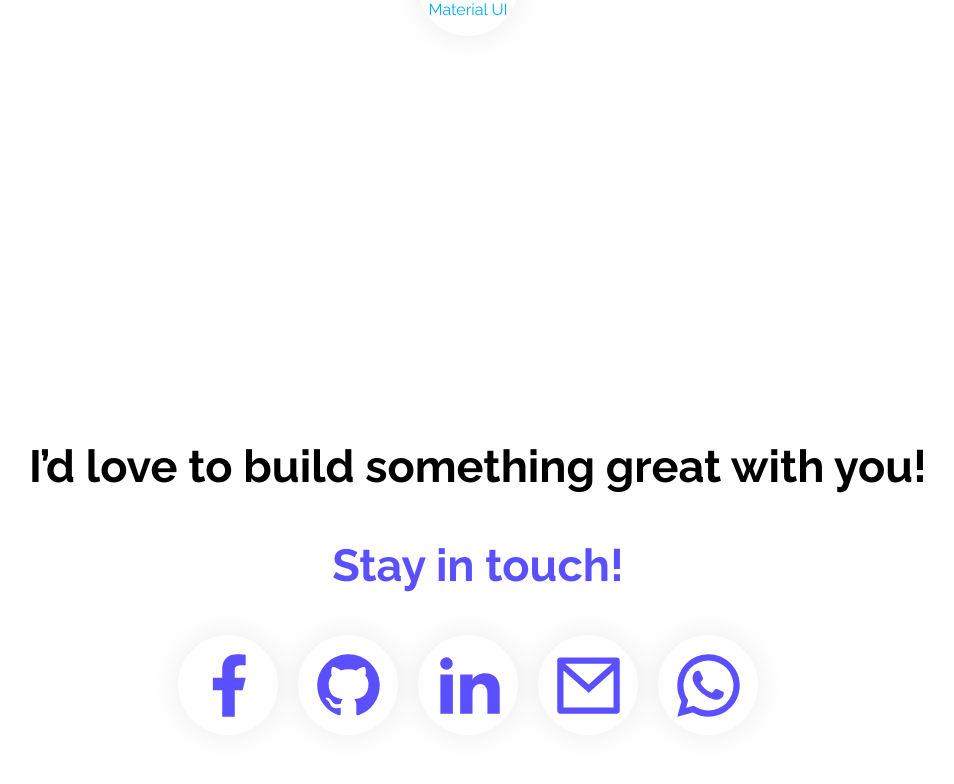
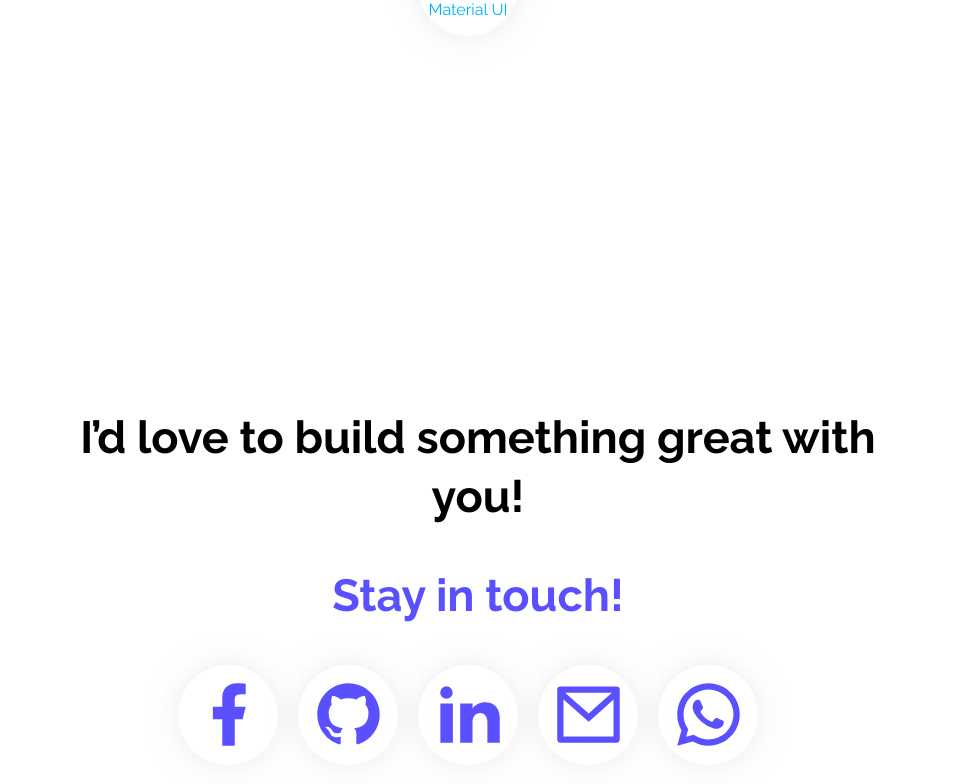
Before and after one commit to Gilisinai/protfolio, a React (Create React App) app: page / in a window 1280 px wide. Shown: the part 2134-2918 px from the top of the page, without its empty margins (162-1116 px from the left). Built offline with nearby package versions, Linux system fonts and the light colour scheme.

Commit message:
fix click to close

```diff
--- a/src/App.css
+++ b/src/App.css
@@ -484,6 +484,11 @@ ul li button:hover {
   border-radius: 50%;
   box-shadow: 0px 0px 30px rgba(206, 206, 206, 0.4);
   cursor: pointer;
+  transition: 0.3s ease-in;
+}
+
+.social:hover {
+  transform: scale(1.2);
 }
 
 /* darkmode */
@@ -502,6 +507,10 @@ ul li button:hover {
 
 .footer-icon {
   width: 75px;
+}
+
+.footer-heading{
+  width: 75%;
 }
 
 .mobile-only {
@@ -531,6 +540,8 @@ ul li button:hover {
   border-bottom: 2px solid lightgray;
   transition: 0.5s ease-in;
 }
+
+
 
 @media screen and (max-width: 1440px) {
   .half-width {
--- a/src/App.js
+++ b/src/App.js
@@ -11,19 +11,35 @@ class App extends Component {
   state = {
     darkMode: false,
     color: '#21283E',
+    showColorPicker: false,
 
   }
 
   changeModes = () => {
     this.setState({
-      darkMode : !this.state.darkMode
+      darkMode: !this.state.darkMode
     }, this.chooseColors())
 
 
   }
 
+  openPicker = () => {
+      this.setState({
+        showColorPicker: !this.state.showColorPicker
+      })
+
+  }
+
+  closePicker = () => {
+    this.setState({
+      showColorPicker: false
+    })
+  }
+
+
+
   chooseColors = () => {
-    if(!this.state.darkMode){
+    if (!this.state.darkMode) {
       document.documentElement.style.setProperty('--base', '#fff')
       document.documentElement.style.setProperty('--mode', '#21283E')
       document.documentElement.style.setProperty('--primaryColor', '#DAA520')
@@ -37,23 +53,23 @@ class App extends Component {
 
   componentDidMount = () => {
     let date = new Date
-    if(date.getHours() > 17 || date.getHours() < 6) {
+    if (date.getHours() > 17 || date.getHours() < 6) {
       this.setState({
         darkMode: true
-      }, this.chooseColors() )
+      }, this.chooseColors())
     }
   }
 
   render() {
-    const { darkMode } = this.state;
+    const { darkMode, showColorPicker } = this.state;
 
     return (
-      <div className={`body ${darkMode ? '' : ''}`}>
-        <Header changeModes={this.changeModes} darkMode={darkMode} />
-        <Intro darkMode={darkMode} />
-        <SimpleSlider darkMode={darkMode} />
-        <Skills darkMode={darkMode} />
-        <Footer darkMode={darkMode} />
+      <div className={`body ${darkMode ? '' : ''}`} >
+        <Header changeModes={this.changeModes} openPicker={this.openPicker} closePicker={this.closePicker} darkMode={darkMode} showColorPicker={showColorPicker} />
+        <Intro darkMode={darkMode}  closePicker={this.closePicker}/>
+        <SimpleSlider darkMode={darkMode} closePicker={this.closePicker}/>
+        <Skills darkMode={darkMode} closePicker={this.closePicker}/>
+        <Footer darkMode={darkMode} closePicker={this.closePicker}/>
       </div>
     );
   }
--- a/src/components/Footer.jsx
+++ b/src/components/Footer.jsx
@@ -3,18 +3,18 @@ import React, { Component } from 'react';
 class Footer extends Component {
     render() {
         return (
-            <div className="container flex-container half-width vertical  full-height" id="section4">
-                <div className="primary-heading base-color center-text mb-md">I’d love to build something great with you!</div>
+            <div className="container flex-container vertical  full-height" id="section4" onClick={this.props.closePicker}>
+                <div className="primary-heading half-width base-color center-text mb-md footer-heading">I’d love to build something great with you!</div>
                 <div className="primary-heading primary-color center-text mb-md">Stay in touch!</div>
                 <div className="flex-container space-evenly wrap">
-                    <a className="social flex-container mr-sm">
+                    <a href="https://www.facebook.com/gili.sinai" target="blank" className="social flex-container mr-sm">
                     <svg xmlns="http://www.w3.org/2000/svg" className="primary-color-icon footer-icon" viewBox="0 0 24 24" ><path fill="none" d="M0 0h24v24H0z"/><path d="M14 13.5h2.5l1-4H14v-2c0-1.03 0-2 2-2h1.5V2.14c-.326-.043-1.557-.14-2.857-.14C11.928 2 10 3.657 10 6.7v2.8H7v4h3V22h4v-8.5z"/></svg>
 
                     </a>
-                    <a className="social flex-container mr-sm">
+                    <a href="https://github.com/Gilisinai" target="blank" className="social flex-container mr-sm">
                     <svg xmlns="http://www.w3.org/2000/svg" className="primary-color-icon footer-icon" viewBox="0 0 24 24" ><path fill="none" d="M0 0h24v24H0z"/><path d="M12 2C6.475 2 2 6.475 2 12a9.994 9.994 0 0 0 6.838 9.488c.5.087.687-.213.687-.476 0-.237-.013-1.024-.013-1.862-2.512.463-3.162-.612-3.362-1.175-.113-.288-.6-1.175-1.025-1.413-.35-.187-.85-.65-.013-.662.788-.013 1.35.725 1.538 1.025.9 1.512 2.338 1.087 2.912.825.088-.65.35-1.087.638-1.337-2.225-.25-4.55-1.113-4.55-4.938 0-1.088.387-1.987 1.025-2.688-.1-.25-.45-1.275.1-2.65 0 0 .837-.262 2.75 1.026a9.28 9.28 0 0 1 2.5-.338c.85 0 1.7.112 2.5.337 1.912-1.3 2.75-1.024 2.75-1.024.55 1.375.2 2.4.1 2.65.637.7 1.025 1.587 1.025 2.687 0 3.838-2.337 4.688-4.562 4.938.362.312.675.912.675 1.85 0 1.337-.013 2.412-.013 2.75 0 .262.188.574.688.474A10.016 10.016 0 0 0 22 12c0-5.525-4.475-10-10-10z"/></svg>
                     </a>
-                    <a className="social flex-container mr-sm">
+                    <a href="https://www.linkedin.com/in/gili-sinai-a14904198/" target="blank" className="social flex-container mr-sm">
                     <svg xmlns="http://www.w3.org/2000/svg" className="primary-color-icon footer-icon" viewBox="0 0 24 24" ><path fill="none" d="M0 0h24v24H0z"/><path d="M6.94 5a2 2 0 1 1-4-.002 2 2 0 0 1 4 .002zM7 8.48H3V21h4V8.48zm6.32 0H9.34V21h3.94v-6.57c0-3.66 4.77-4 4.77 0V21H22v-7.93c0-6.17-7.06-5.94-8.72-2.91l.04-1.68z"/></svg>
                     </a>
                     <a href="mailto:gilisinai2016@gmail.com" className="social flex-container mr-sm">
--- a/src/components/Intro.jsx
+++ b/src/components/Intro.jsx
@@ -6,7 +6,7 @@ class Intro extends Component {
     render() {
 
         return (
-            <div className={`container full-height flex-container`} id="section1">
+            <div className={`container full-height flex-container`} id="section1" onClick={this.props.closePicker}>
                 <div className="flex-container half-width vertical centered">
 
                 <img src={gili} className="profile-pic" alt=""/>
--- a/src/components/ProjectSlider.jsx
+++ b/src/components/ProjectSlider.jsx
@@ -39,7 +39,7 @@ export default class SimpleSlider extends Component {
       // prevArrow: <SamplePrevArrow/>
     };
     return (
-      <div className="container" id="section2">
+      <div className="container" id="section2" onClick={this.props.closePicker}>
 
         <Slider {...settings}>
           {websites.map((website, i) => (
--- a/src/components/Skills.jsx
+++ b/src/components/Skills.jsx
@@ -2,14 +2,19 @@ import React, { Component } from 'react';
 import skills from '../data/skills'
 
 class Skills extends Component {
+    state = {
+        showText : false
+    }
+
+
     render() {
         return (
-            <div className="container flex-container wrap full-height skills" id="section3">
+            <div className="container flex-container wrap full-height skills" id="section3" onClick={this.props.closePicker}>
 
                 {skills.map((skill, i) => (
-                    <div key={i} className="social flex-container vertical skill mr-sm">
+                    <div key={i} className="social flex-container vertical skill mr-sm" onMouseOver={this.showText} onMouseOut={this.hideText}>
                         <img className="skill-icon" src={skill.icon} alt="" />
-                        <div className="skill-text" style={{color:`${skill.color}`}}>{skill.name}</div>
+                         <div className="skill-text" style={{color:`${skill.color}`}}>{skill.name}</div>
                     </div>
                 ))}
             </div>
```
Also changed, not shown: src/components/Header.jsx (+21 -15 lines).
